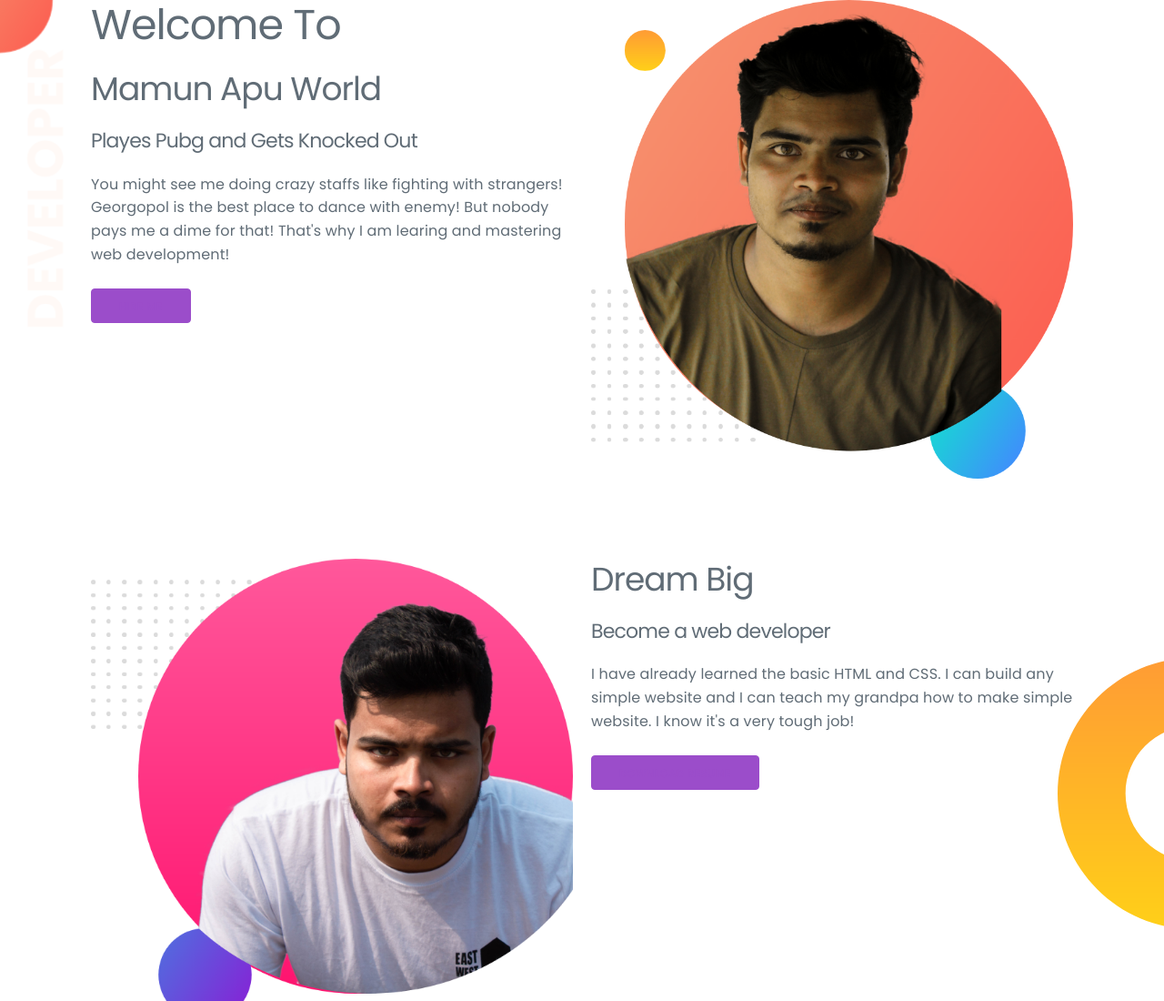
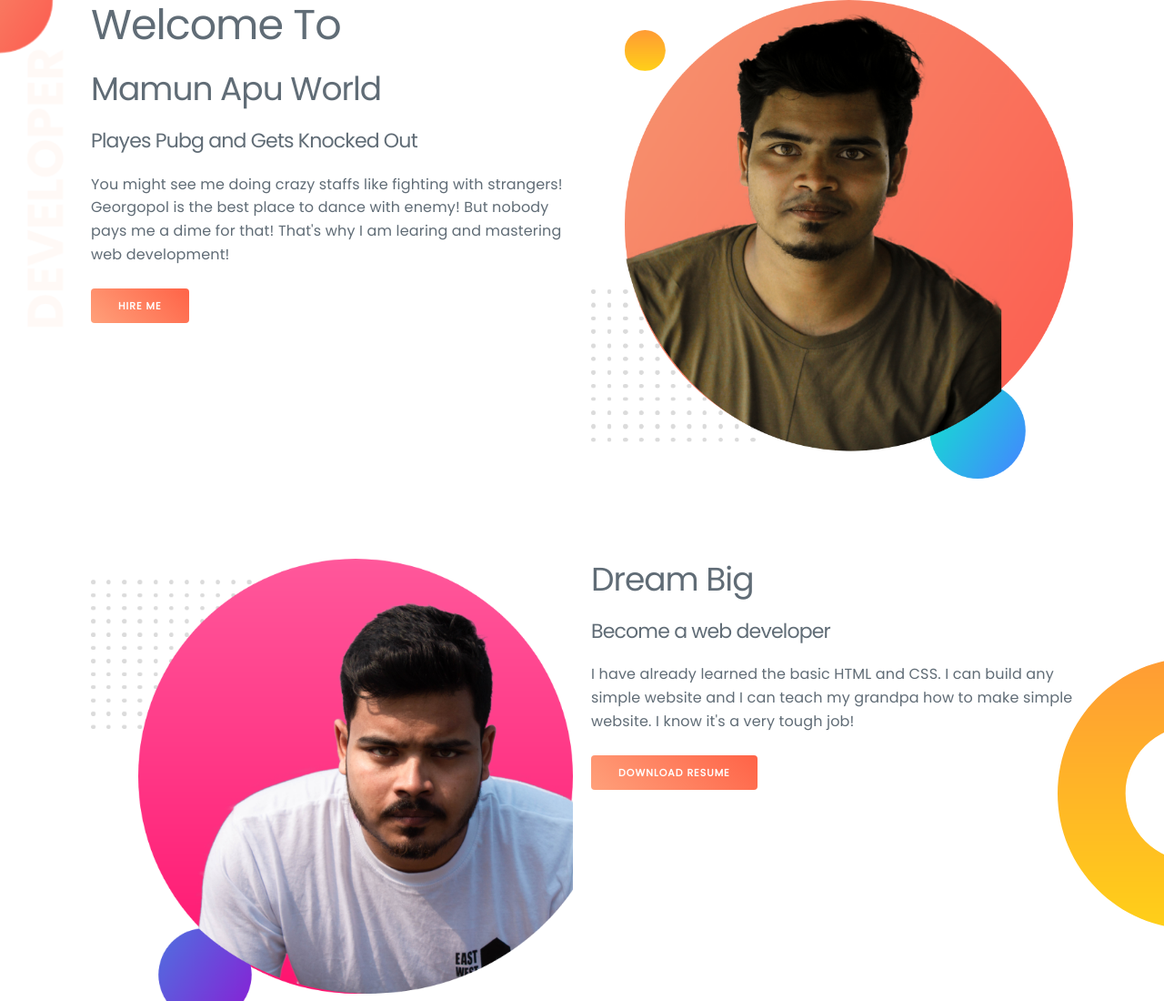
Before and after one commit to mamun-opu/mamun1336.github.io, a plain HTML site: page index.html in a window 1280 px wide. Shown: the top 1100 px of the page at 91% size. Drawn offline with nearby package versions, Linux system fonts and the light colour scheme.

```diff
--- a/index.html
+++ b/index.html
@@ -31,7 +31,7 @@
 
                 </div>
                 <div class="column">
-                    <div class="">
+                    <div class="profile_photo">
                         <img src="img/my-bg.png" alt="profile photo">
                     </div>
                 </div>
@@ -43,7 +43,7 @@
         <div class="container">
             <div class="row">
                 <div class="column">
-                    <div class="">
+                    <div class="portfolio_photo">
                         <img src="img/my-bg2.png" alt="sec-profile-photo">
                     </div>
                 </div>
--- a/style.css
+++ b/style.css
@@ -7,7 +7,22 @@
     background-repeat: no-repeat;
     min-height: 500px;
 }
+.head1 button{
+    background-image: linear-gradient(45deg,lightSalmon,tomato);
+    border: none;
 
+}
+.head2 button{
+    background-image: linear-gradient(45deg,lightSalmon,tomato);
+    border: none;
+
+}
+.head1 a{
+    color: white;
+}
+.head2 a{
+    color: white;
+}
 .head2 {
     margin-top: 80px;
     background-image: url("img/dream-bg.png");
```
